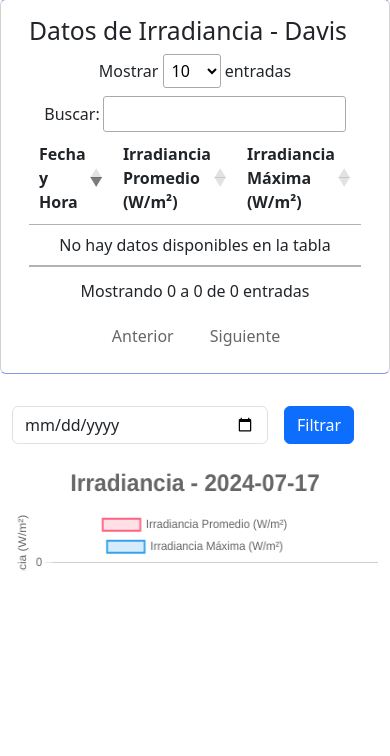
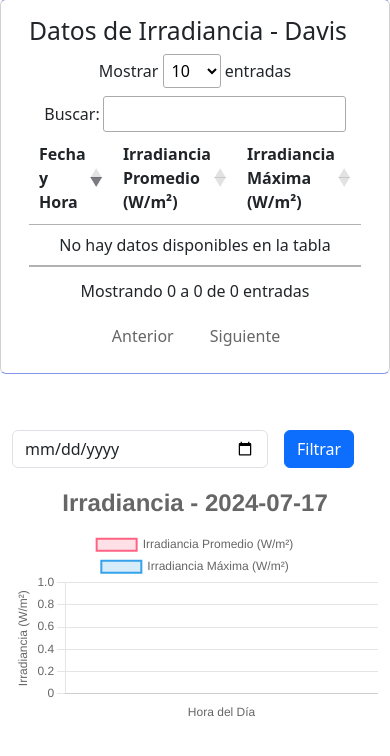
Before and after one commit to NamKeunCJ/ModuloRelab, a Flask app: page /irradiance_display in a window 390 px wide. Shown: the part 97-853 px from the top of the page. Before the commit the page ends 668 px from the top, so only its background shows below. Run offline with Flask 3, Linux system fonts and the light colour scheme; the visitor is signed in with stand-in values (Sample User, id 1); data that the repository does not hold is empty; some libraries are stand-ins or nearby versions.

Commit message:
Grafica Responsiva

```diff
--- a/pro_relab/energia_renovable/templates/informe_y_Estadistica/date_davis.html
+++ b/pro_relab/energia_renovable/templates/informe_y_Estadistica/date_davis.html
@@ -95,11 +95,19 @@
                 </div>
             </div>
             <div class="row" style="margin-bottom: 2rem;">
-                <div class="d-flex align-items-center" style="margin-bottom: 1rem;">
-                    <input type="date" class="form-control" style="width:16rem; margin-right: 1rem;" id="dateSelector" />
-                    <button id="filterButton" class="btn btn-primary">Filtrar</button>
+                <div class="container mt-4">
+                    <div class="row mb-2">
+                        <div class="d-flex align-items-center mb-1">
+                            <input type="date" class="form-control" style="width: 16rem; margin-right: 1rem;" id="dateSelector" />
+                            <button id="filterButton" class="btn btn-primary">Filtrar</button>
+                        </div>
+                    </div>
+                    <div class="row justify-content-center">
+                        <div class="col-sm-8">
+                            <canvas id="myChart" width="300" height="200"></canvas>
+                        </div>
+                    </div>
                 </div>
-                <canvas id="myChart" width="350" height="100"></canvas>
                 <script>
                     // Inicialización de los arrays de datos
                     const irradianceData = [];
```
